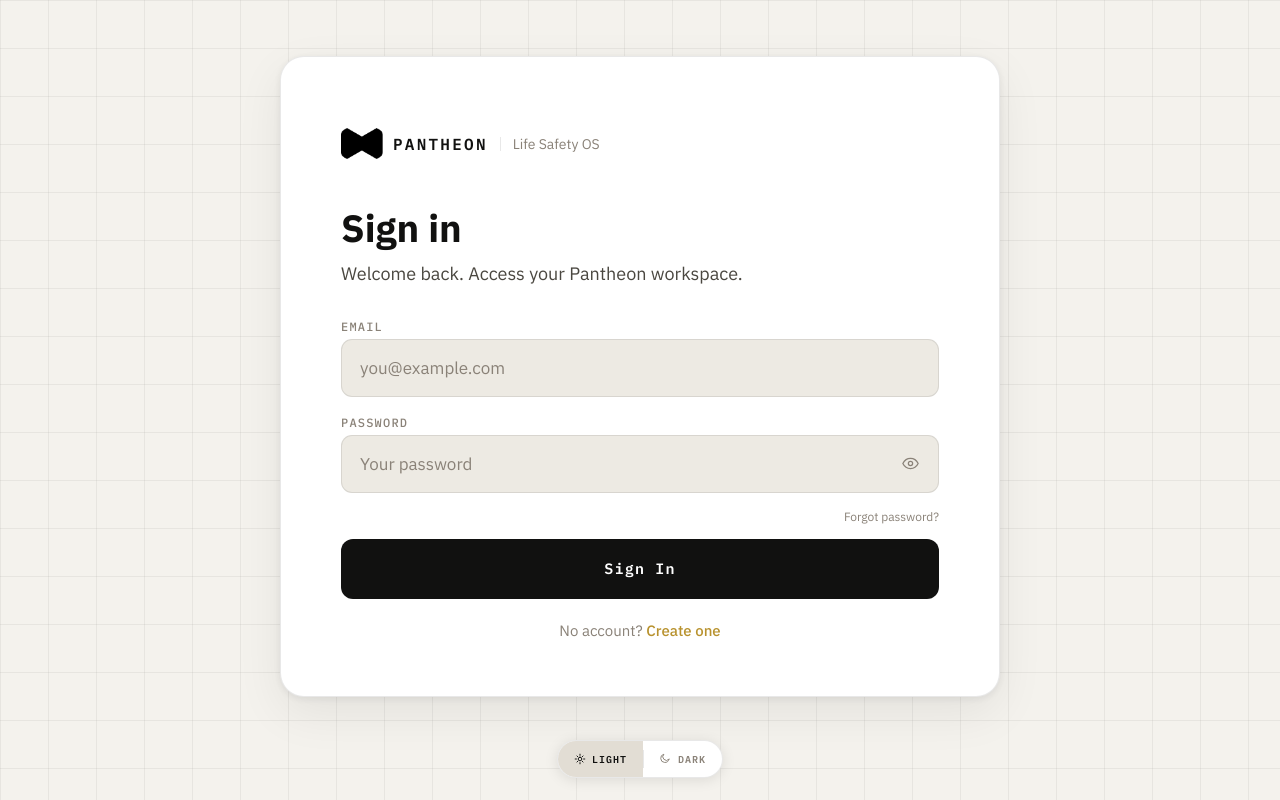
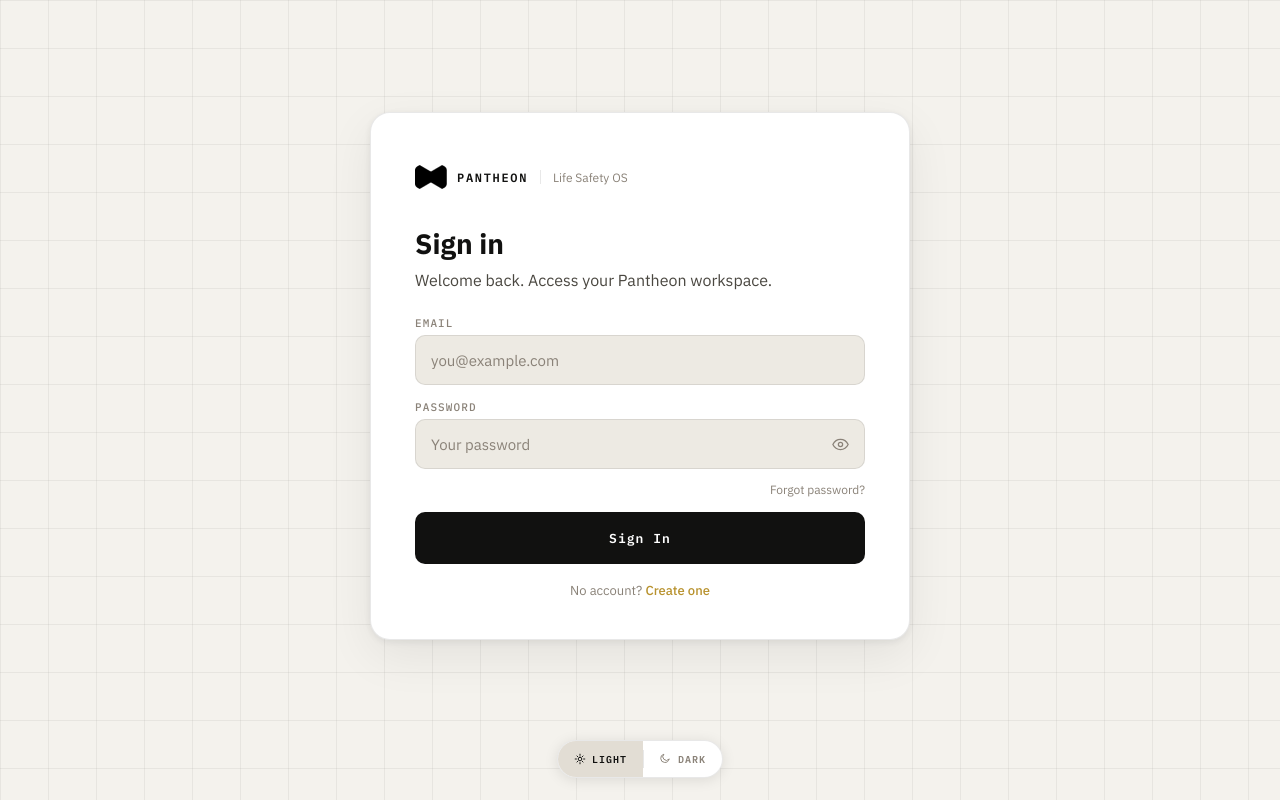
Before and after one commit to okapade/HCT-Pantheon, a Flask app: page /login in a window 1280 px wide. Run offline with Flask 3, Linux system fonts and the light colour scheme.

Commit message:
Update login.html

```diff
--- a/templates/login.html
+++ b/templates/login.html
@@ -55,38 +55,38 @@
     }
 
     .card {
-      width: 100%; max-width: 720px;
+      width: 100%; max-width: 540px;
       background: var(--bg2); border: 1px solid var(--border);
-      border-radius: 24px; padding: 66px 60px 56px;
+      border-radius: 20px; padding: 48px 44px 40px;
       box-shadow: var(--shadow);
       transition: background 0.22s, border-color 0.22s;
     }
 
     /* brand */
-    .brand { display: flex; align-items: center; gap: 10px; margin-bottom: 38px; }
-    .brand-logo { width: 42px; height: 42px; object-fit: contain; filter: var(--logo-filter); transition: filter 0.22s; }
-    .brand-name { font-family: var(--mono); font-size: 16px; font-weight: 600; letter-spacing: 0.14em; color: var(--logo-text); text-transform: uppercase; transition: color 0.22s; }
+    .brand { display: flex; align-items: center; gap: 10px; margin-bottom: 32px; }
+    .brand-logo { width: 32px; height: 32px; object-fit: contain; filter: var(--logo-filter); transition: filter 0.22s; }
+    .brand-name { font-family: var(--mono); font-size: 12px; font-weight: 600; letter-spacing: 0.14em; color: var(--logo-text); text-transform: uppercase; transition: color 0.22s; }
     .brand-sep  { width: 1px; height: 14px; background: var(--border); margin: 0 2px; }
-    .brand-sub  { font-size: 14px; color: var(--muted); }
+    .brand-sub  { font-size: 12px; color: var(--muted); }
 
-    h1   { font-size: 38px; font-weight: 700; margin-bottom: 8px; }
-    .sub { font-size: 18px; color: var(--sub); margin-bottom: 32px; line-height: 1.5; }
+    h1   { font-size: 28px; font-weight: 700; margin-bottom: 6px; }
+    .sub { font-size: 16px; color: var(--sub); margin-bottom: 24px; line-height: 1.5; }
 
     /* alert */
-    .msg { display: none; font-size: 15px; border-radius: 10px; padding: 14px 18px; margin-bottom: 20px; line-height: 1.5; }
+    .msg { display: none; font-size: 13px; border-radius: 9px; padding: 11px 14px; margin-bottom: 16px; line-height: 1.5; }
     .msg.err  { display: block; background: var(--red-bg);   border: 1px solid var(--red-border);   color: var(--red); }
     .msg.ok   { display: block; background: var(--green-bg); border: 1px solid var(--green-border); color: var(--green); }
     .msg.info { display: block; background: var(--gold-pale); border: 1px solid rgba(154,122,40,0.22); color: var(--gold2); }
 
     /* field */
-    .field { margin-bottom: 18px; }
+    .field { margin-bottom: 15px; }
     label {
-      display: block; font-family: var(--mono); font-size: 12px; font-weight: 500;
+      display: block; font-family: var(--mono); font-size: 11px; font-weight: 500;
       letter-spacing: 0.1em; text-transform: uppercase; color: var(--muted); margin-bottom: 5px;
     }
     input {
-      width: 100%; height: 58px; background: var(--bg3); border: 1px solid var(--border);
-      border-radius: 11px; padding: 0 18px; font-family: var(--sans); font-size: 17px;
+      width: 100%; height: 50px; background: var(--bg3); border: 1px solid var(--border);
+      border-radius: 10px; padding: 0 15px; font-family: var(--sans); font-size: 15px;
       color: var(--text); outline: none;
       transition: border-color 0.13s, box-shadow 0.13s, background 0.22s;
     }
@@ -96,9 +96,9 @@
 
     /* password eye */
     .pw-wrap { position: relative; }
-    .pw-wrap input { padding-right: 62px; }
+    .pw-wrap input { padding-right: 52px; }
     .eye-btn {
-      position: absolute; right: 0; top: 0; width: 58px; height: 58px;
+      position: absolute; right: 0; top: 0; width: 50px; height: 50px;
       background: none; border: none; cursor: pointer;
       display: flex; align-items: center; justify-content: center;
       color: var(--muted); transition: color 0.13s;
@@ -121,8 +121,8 @@
 
     /* btn */
     .btn {
-      width: 100%; height: 60px; background: var(--text); border: none; border-radius: 12px;
-      font-family: var(--mono); font-size: 15px; font-weight: 600; letter-spacing: 0.08em;
+      width: 100%; height: 52px; background: var(--text); border: none; border-radius: 10px;
+      font-family: var(--mono); font-size: 13px; font-weight: 600; letter-spacing: 0.08em;
       color: var(--bg2); cursor: pointer; margin-top: 4px;
       display: flex; align-items: center; justify-content: center; gap: 9px;
       transition: background 0.15s, opacity 0.15s;
@@ -131,15 +131,15 @@
     [data-theme="dark"] .btn:hover:not(:disabled) { color: #0A0A0B; }
     .btn:disabled { opacity: 0.3; cursor: not-allowed; }
 
-    .toggle { text-align: center; font-size: 15px; color: var(--muted); margin-top: 22px; }
+    .toggle { text-align: center; font-size: 13px; color: var(--muted); margin-top: 18px; }
     .toggle a { color: var(--gold2); cursor: pointer; font-weight: 500; }
     .toggle a:hover { text-decoration: underline; }
 
     /* forgot/reset states */
-    .state-icon { width: 72px; height: 72px; border-radius: 50%; background: var(--gold-pale); border: 1px solid var(--gold); display: flex; align-items: center; justify-content: center; margin: 0 auto 20px; }
+    .state-icon { width: 56px; height: 56px; border-radius: 50%; background: var(--gold-pale); border: 1px solid var(--gold); display: flex; align-items: center; justify-content: center; margin: 0 auto 20px; }
     .state-icon svg { width: 24px; height: 24px; stroke: var(--gold2); fill: none; stroke-width: 1.6; stroke-linecap: round; stroke-linejoin: round; }
-    .pill { font-family: var(--mono); font-size: 14px; color: var(--gold2); background: var(--gold-pale); border: 1px solid rgba(154,122,40,0.2); border-radius: 8px; padding: 6px 16px; display: inline-block; margin: 8px 0 16px; }
-    .note { font-size: 15px; color: var(--sub); line-height: 1.65; }
+    .pill { font-family: var(--mono); font-size: 13px; color: var(--gold2); background: var(--gold-pale); border: 1px solid rgba(154,122,40,0.2); border-radius: 7px; padding: 5px 12px; display: inline-block; margin: 8px 0 16px; }
+    .note { font-size: 13px; color: var(--sub); line-height: 1.65; }
     hr.div { border: none; border-top: 1px solid var(--border); margin: 20px 0 16px; }
 
     .spin { width: 14px; height: 14px; border: 2px solid rgba(255,255,255,0.25); border-top-color: currentColor; border-radius: 50%; animation: sp 0.7s linear infinite; display: none; }
```
